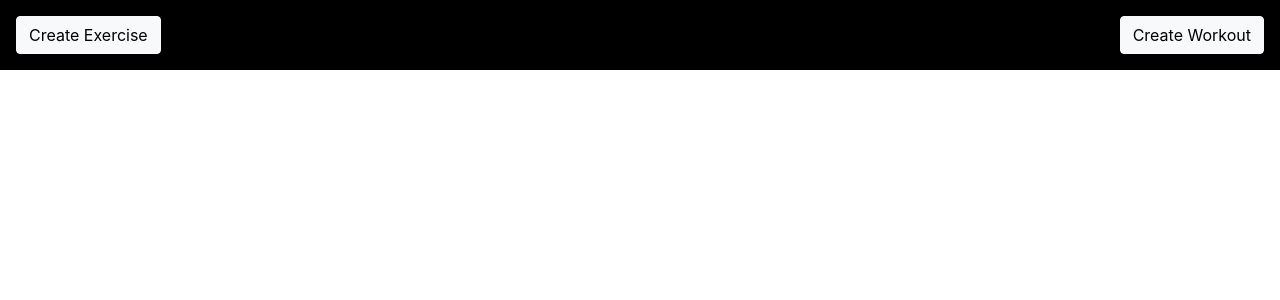
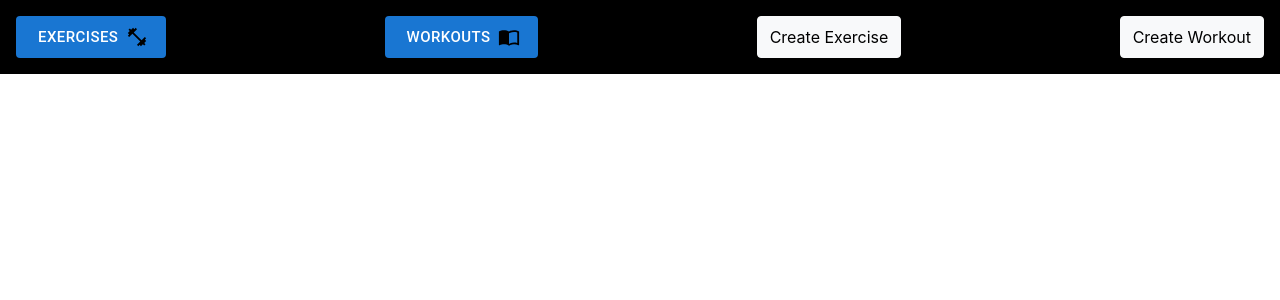
Before and after one commit to Brady1052/workout-app, a React (Create React App) app: page / in a window 1280 px wide. Shown: the top 300 px of the page. Built offline with nearby package versions, Linux system fonts and the light colour scheme.

Commit message:
buttons for exercises route and workouts route created and functional

```diff
--- a/src/components/Layout/Navbar.js
+++ b/src/components/Layout/Navbar.js
@@ -1,13 +1,37 @@
 import React from 'react';
+import { Link } from 'react-router-dom';
 import './Navbar.css';
 import ExerciseModal from '../Modals/ExerciseModal.js';
 import WorkoutModal from '../Modals/WorkoutModal.js';
+import Button from '@mui/material/Button';
+import FitnessCenterIcon from '@mui/icons-material/FitnessCenter';
+import ImportContactsIcon from '@mui/icons-material/ImportContacts';
 
 function NavBar() {
   return (
     <React.Fragment>
       <div>
         <nav className="nav-container">
+          <Link to="/exercises">
+            <Button
+              variant="contained"
+              color="primary"
+              size="large"
+              endIcon={<FitnessCenterIcon style={{ color: 'black' }} />}
+            >
+              Exercises
+            </Button>
+          </Link>
+          <Link to="/workouts">
+            <Button
+              variant="contained"
+              color="primary"
+              size="large"
+              endIcon={<ImportContactsIcon style={{ color: 'black' }} />}
+            >
+              Workouts
+            </Button>
+          </Link>
           <ExerciseModal />
           <WorkoutModal />
         </nav>
```
